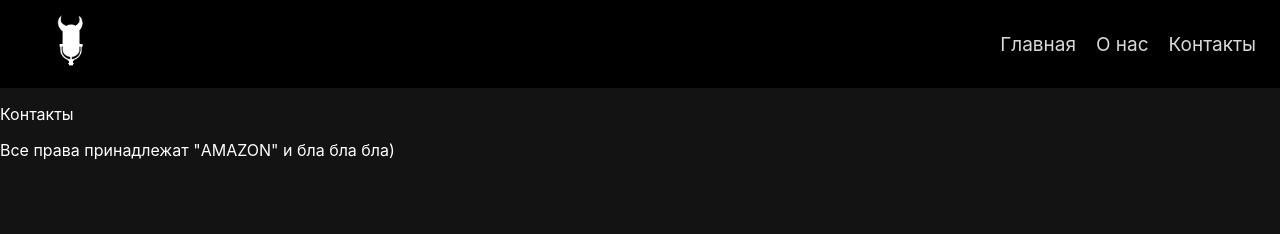
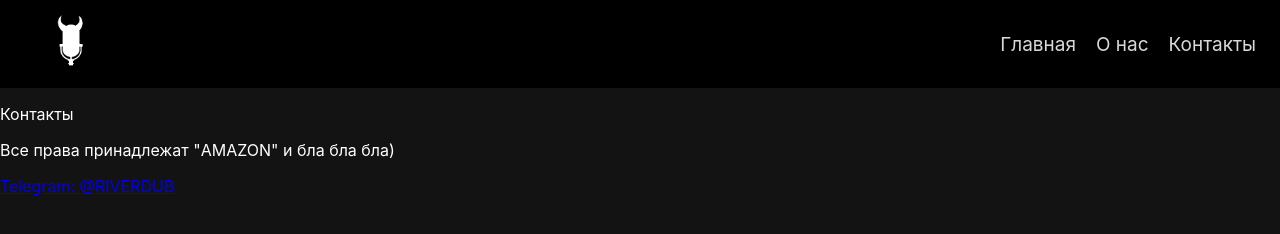
Before and after one commit to Zaharikcvbfgdcfsfdvxc/river, a plain HTML site: page index_contacts.html in a window 1280 px wide. Drawn offline with Linux system fonts and the light colour scheme.

Commit message:
Add Telegram contact link

```diff
--- a/index_contacts.html
+++ b/index_contacts.html
@@ -31,5 +31,8 @@
 </header>
 <p class="text">Контакты</p>
 <p class="copirate">Все права принадлежат "AMAZON" и бла бла бла)</p>
+<p class="contact-link">
+    <a href="https://t.me/RIVERDUB" target="_blank" rel="noopener">Telegram: @RIVERDUB</a>
+</p>
 </body>
 </html>
```
